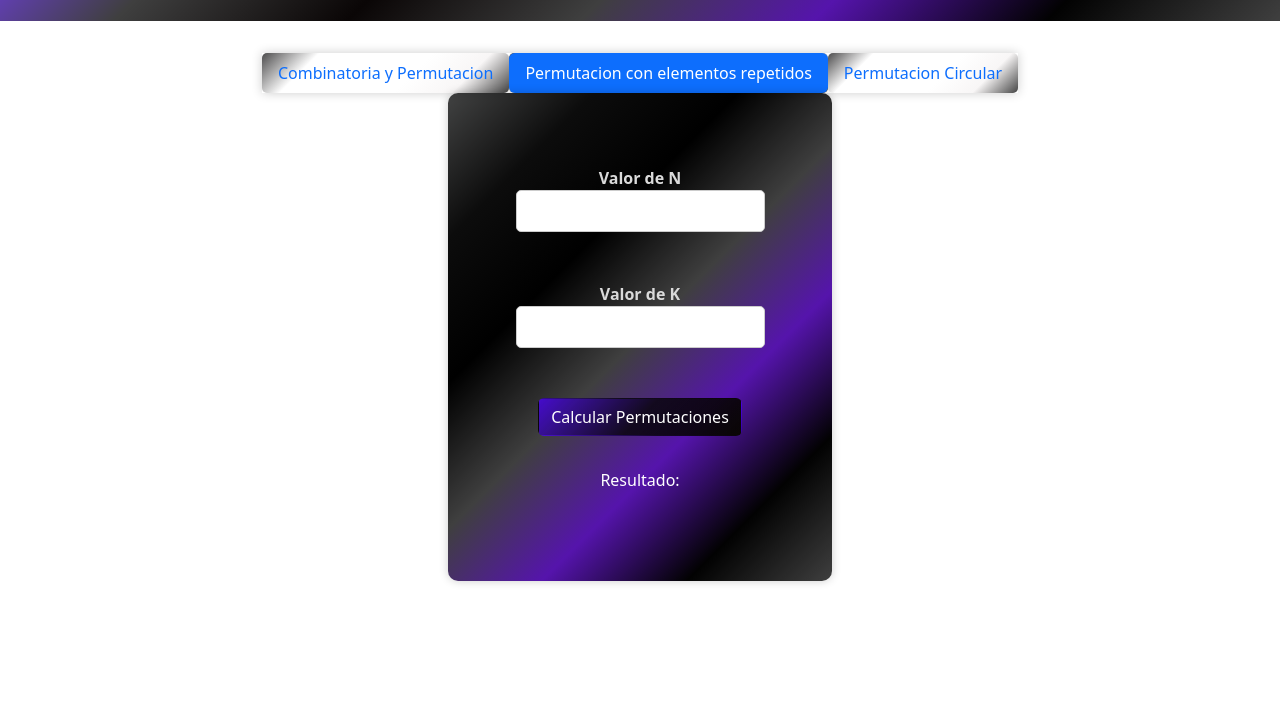
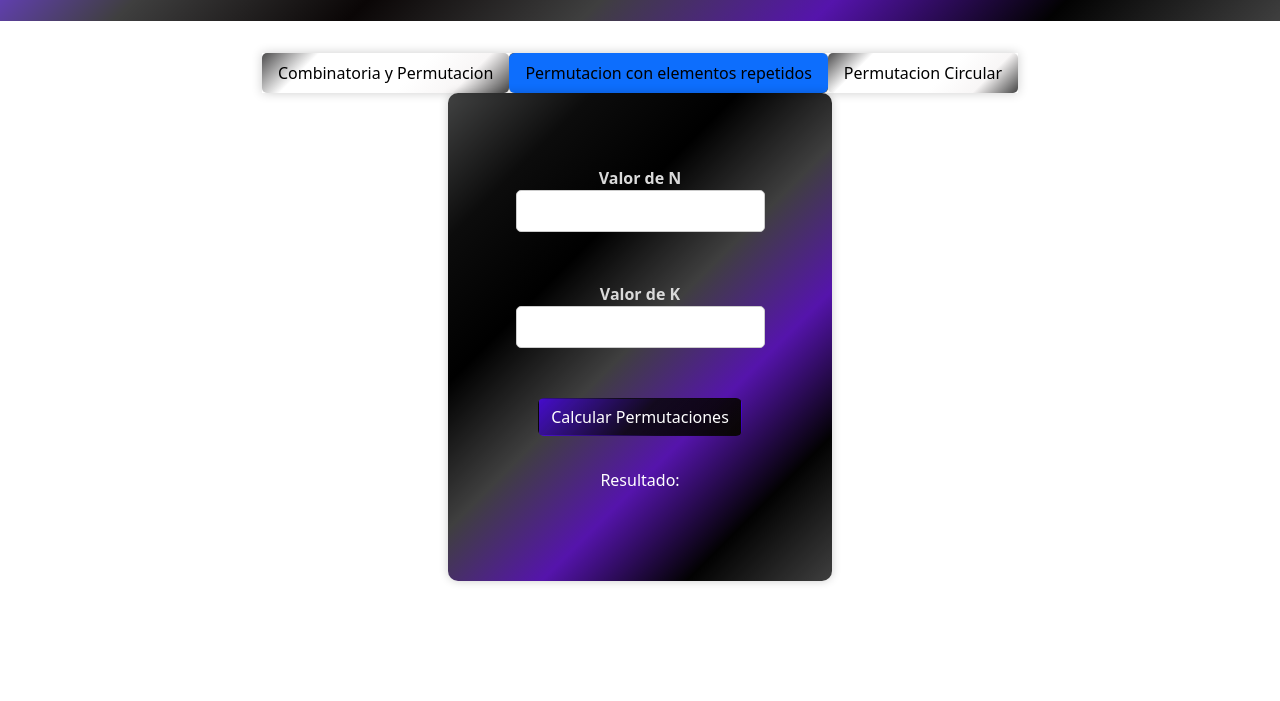
Before and after one commit to sonysarkis/Calculadora-Combinatoria-Permutaciones, a plain HTML site: page pmrepetido.html in a window 1280 px wide. Shown: the part 99-800 px from the top of the page. Drawn offline with nearby package versions, Linux system fonts and the light colour scheme.

Commit message:
chore: Agregar estilos a los botones de navegación en la calculadora de permutaciones y combinatorias

```diff
--- a/pmrepetido.html
+++ b/pmrepetido.html
@@ -16,13 +16,13 @@
         <div class="tabs">
             <ul class="nav nav-pills">
                 <li class="nav-item">
-                  <a class="nav-link " aria-current="page" href="index.html">Combinatoria y Permutacion</a>
+                  <a class="nav-link " aria-current="page" href="index.html" style="color: black;">Combinatoria y Permutacion</a>
                 </li>
                 <li class="nav-item">
-                  <a class="nav-link active" href="pmrepetido.html">Permutacion con elementos repetidos</a>
+                  <a class="nav-link active" href="pmrepetido.html" style="color: black;">Permutacion con elementos repetidos</a>
                 </li>
                 <li class="nav-item">
-                  <a class="nav-link" href="pmcircular.html">Permutacion Circular</a>
+                  <a class="nav-link" href="pmcircular.html" style="color: black">Permutacion Circular</a>
                 </li>
               </ul>
         </div>
```
Also changed, not shown: pmcircular.html (+3 -3 lines).
